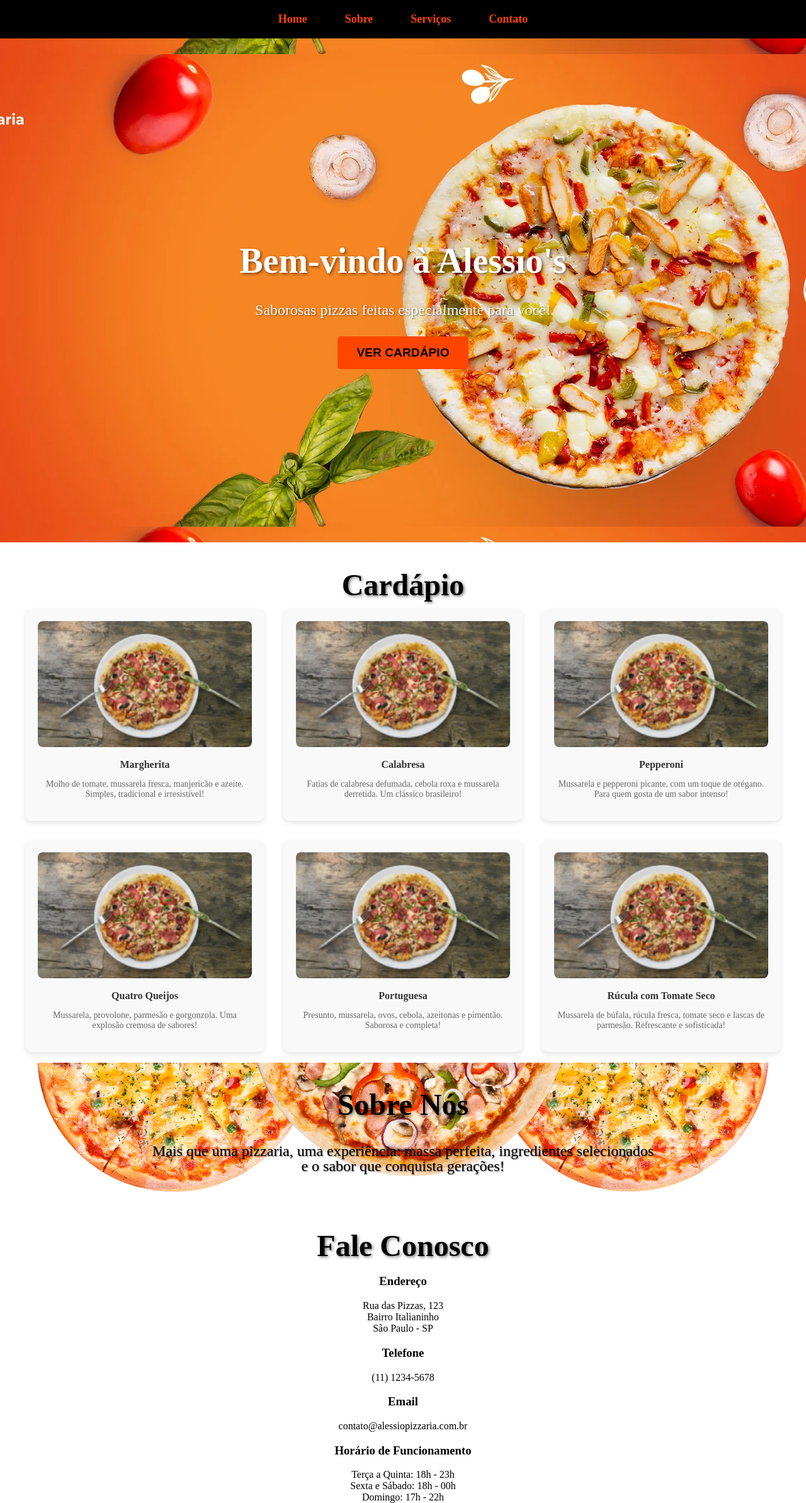
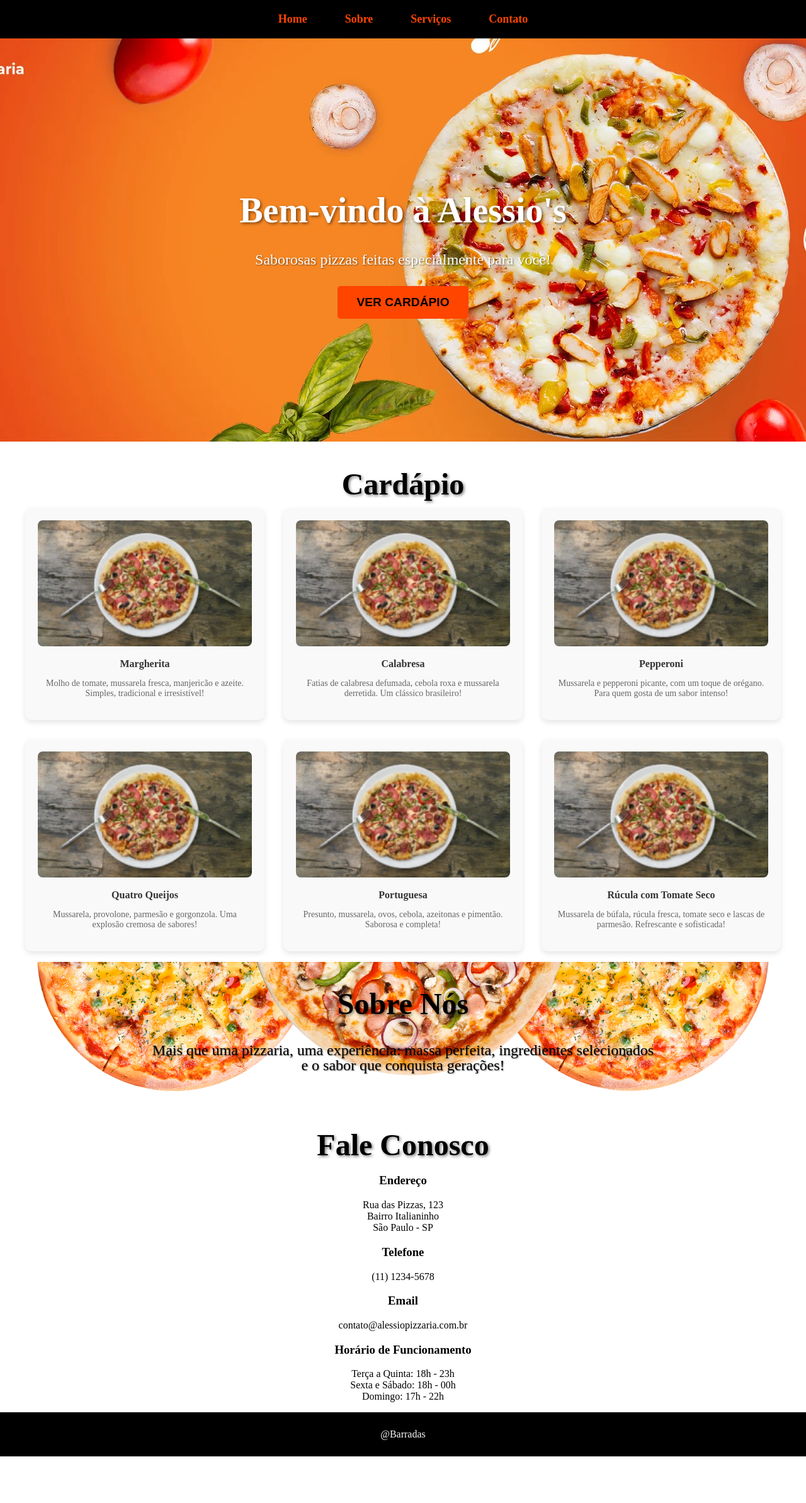
Before and after one commit to Barradas13/Pizaria, a plain HTML site: page index.html in a window 1280 px wide. Shown: the whole page at 63% size. After the commit the page ends 2312 px from the top, so only its background shows below. Drawn offline with Linux system fonts and the light colour scheme; files whose address does not match are found by name.

Commit message:
terminando footer

```diff
--- a/index.html
+++ b/index.html
@@ -9,20 +9,20 @@
 <body>
     <header>
         <ul class="nav-list">
-            <li class="nav-item"><a href="#" class="nav-link">Home</a></li>
-            <li class="nav-item"><a href="#" class="nav-link">Sobre</a></li>
-            <li class="nav-item"><a href="#" class="nav-link">Serviços</a></li>
-            <li class="nav-item"><a href="#" class="nav-link">Contato</a></li>
+            <li class="nav-item"><a href="#firtImage" class="nav-link">Home</a></li>
+            <li class="nav-item"><a href="#secondImage" class="nav-link">Sobre</a></li>
+            <li class="nav-item"><a href="#cardapio" class="nav-link">Serviços</a></li>
+            <li class="nav-item"><a href="#contato" class="nav-link">Contato</a></li>
         </ul>
     </header>
 
-    <section class="firstImage">
+    <section class="firstImage" id="firstImage">
         <h1 class="titleFirst">Bem-vindo à Alessio's</h1>
         <p class="subtitleFirst">Saborosas pizzas feitas especialmente para você!</p>
-        <button class="buttonFirst">Ver Cardápio</button>
+        <a href="#cardapio"><button class="buttonFirst">Ver Cardápio</button></a>
     </section>
 
-    <section class="cardapio">
+    <section class="cardapio" id="cardapio">
         <h1 class="titleSecond">Cardápio</h1>
         <ul class="itens-cardapios">
             <li>
@@ -58,12 +58,12 @@
         </ul>
     </section>
 
-    <section class="secondImage">
+    <section class="secondImage" id="secondImage">
         <h1 class="titleSecond">Sobre Nós</h1>
         <p class="subtitleSecond">Mais que uma pizzaria, uma experiência: massa perfeita, ingredientes selecionados e o sabor que conquista gerações!</p>
     </section>
 
-    <section class="contato">
+    <section class="contato" id="contato">
         <h1 class="titulo-contato">Fale Conosco</h1>
         <h3>Endereço</h3>
         <p>Rua das Pizzas, 123<br>Bairro Italianinho<br>São Paulo - SP</p>
@@ -80,5 +80,7 @@
             Domingo: 17h - 22h</p>
     </section>
 
+    <footer><p>@Barradas</p></footer>
+
 </body>
 </html>
--- a/style.css
+++ b/style.css
@@ -35,7 +35,7 @@ html, body {
 .firstImage {
     background-image: url(images/pizza.webp);
     background-position: center;
-    height: 100vh;
+    height: 80vh;
     display: flex;
     flex-direction: column;
     justify-content: center;
@@ -163,3 +163,10 @@ cardapio {
     margin-bottom: 10px;
     text-shadow: 2px 2px 4px rgba(0, 0, 0, 0.5);
 }
+
+footer{
+    text-align: center;
+    background-color: #000000;
+    padding: 10px 10px 10px 10px;
+    color: #f9f9f9;
+}
```
Also changed, not shown: images/pizza-sobrenos.png (renamed from pizza-sobrenos.png), images/pizza.jpeg (renamed from pizza.jpeg), images/pizza.webp (renamed from pizza.webp), images/pizzas.png (renamed from pizzas.png).
